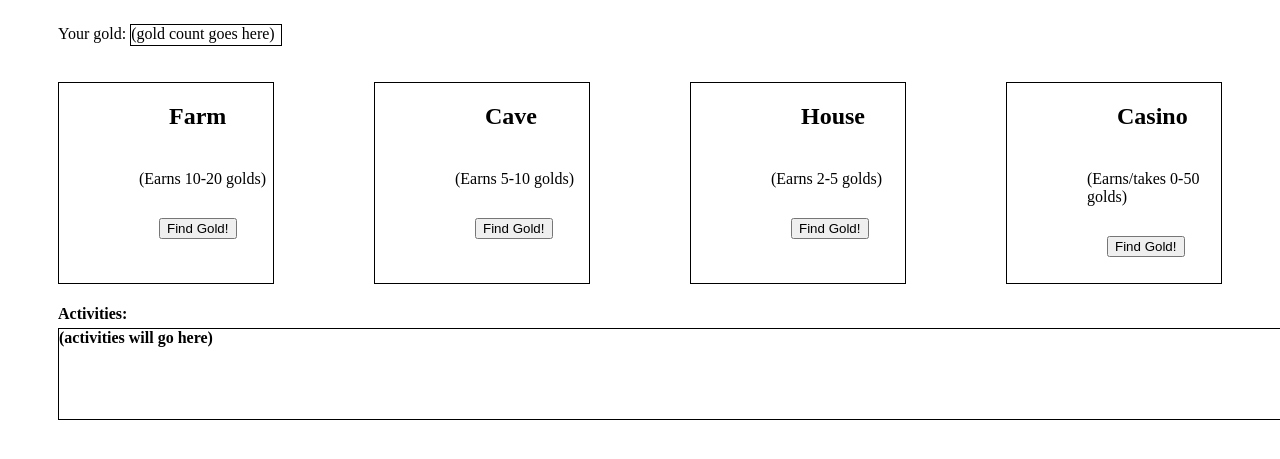
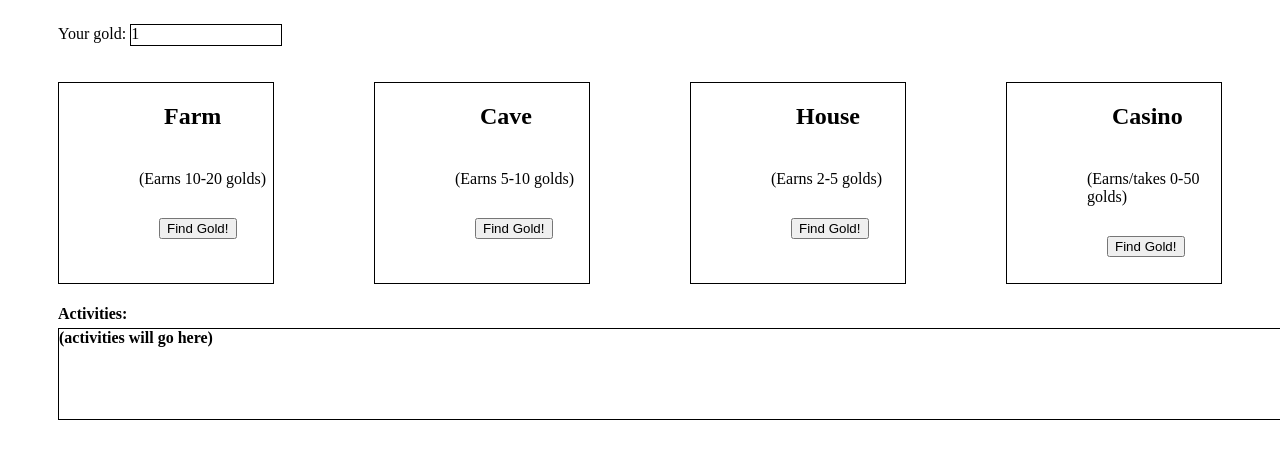
Before and after one commit to mei-manzo/Django-Ninja-Gold, a Django app: page / in a window 1280 px wide; the page is wider, and only the part inside the window is pictured. Shown: the top 459 px of that part. Run offline with Django 3.2, Linux system fonts and the light colour scheme.

Commit message:
added pseudo counter to test gold count

```diff
--- a/ninja_gold_app/static/index.css
+++ b/ninja_gold_app/static/index.css
@@ -29,7 +29,7 @@
 }
 
 .farm h2{
-    margin-left: 110px;
+    margin-left: 105px;
 }
 
 .farm p{
--- a/ninja_gold_app/templates/index.html
+++ b/ninja_gold_app/templates/index.html
@@ -13,13 +13,13 @@
         {% csrf_token %}
         <div id = "top-label">
             <label for="first_name">Your gold:</label>
-            <p> (gold count goes here) </p>
+            <p> {{ request.session.counter}} </p>
         </div>
         <div id = "container">
             <div class = "farm">
                 <h2>Farm</h2>
                 <p>(Earns 10-20 golds)</p>
-                <a href="http://google.com"><input type="button" value = "Find Gold!"/></a>
+                <a href="http://google.com"><input type="button" value = "Find Gold!" name = "farm" /></a>
             </div>
             <div class = "farm">
                 <h2>Cave</h2>
--- a/ninja_gold_app/urls.py
+++ b/ninja_gold_app/urls.py
@@ -3,4 +3,5 @@ from . import views
 
 urlpatterns = [
     path('', views.index),
+    # path('counting_test', views.counting_test),
 ]
--- a/ninja_gold_app/views.py
+++ b/ninja_gold_app/views.py
@@ -1,4 +1,10 @@
 from django.shortcuts import render, redirect, HttpResponse
 
+# def index(request):
+#     return render(request, "index.html")
+
 def index(request):
-    return render(request, "index.html")
+    if 'counter' not in request.session:
+        request.session['counter'] = 0
+    request.session['counter'] += 1
+    return render(request, 'index.html')
```
Also changed, not shown: db.sqlite3.
